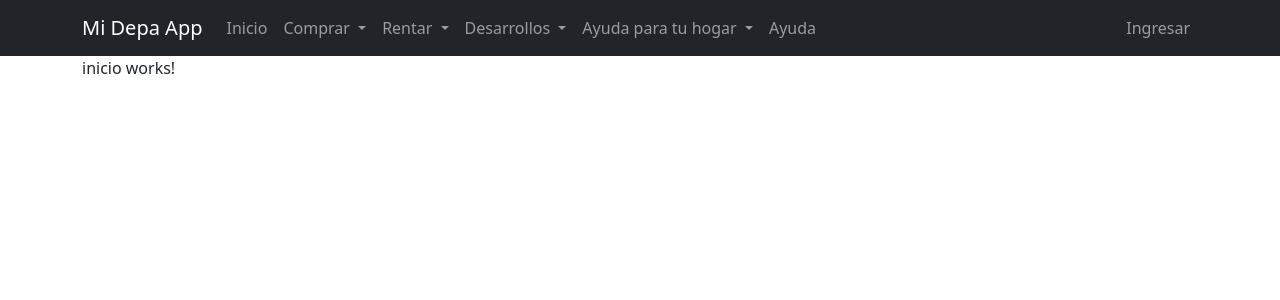
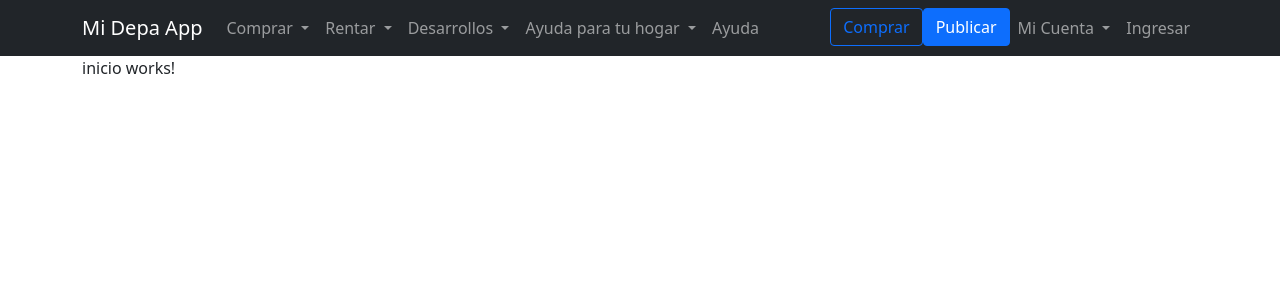
Before and after one commit to jserranosal74/Otro, an Angular app: page /inicio in a window 1280 px wide. Shown: the top 300 px of the page. Built offline with nearby package versions, Linux system fonts and the light colour scheme.

Commit message:
se modifica

```diff
--- a/src/app/app.component.html
+++ b/src/app/app.component.html
@@ -69,9 +69,9 @@
       </button>
       <div class="collapse navbar-collapse" id="main_nav">
         <ul class="navbar-nav fade-up">
-          <li class="nav-item" routerLinkActive="active">
+          <!-- <li class="nav-item" routerLinkActive="active">
             <a class="nav-link" routerLink="inicio">Inicio</a>
-          </li>
+          </li> -->
           <li class="nav-item dropdown" routerLinkActive="active">
             <a
               class="nav-link dropdown-toggle"
@@ -138,9 +138,33 @@
           <li class="nav-item" routerLinkActive="active">
             <a class="nav-link" routerLink="ayuda">Ayuda</a>
           </li>
+
         </ul>
 
         <ul class="navbar-nav ms-auto">
+          <li class="nav-item" routerLinkActive="active">
+            <a class="btn btn-outline-primary" [routerLink]="['micuenta','comprar']">Comprar</a>
+          </li>
+          <li class="nav-item" routerLinkActive="active">
+            <a class="btn btn-primary" [routerLink]="['micuenta','publicar']">Publicar</a>
+          </li>
+          <li class="nav-item dropdown" routerLinkActive="active">
+            <a
+              class="nav-link dropdown-toggle"
+              routerLink="desarrollos"
+              data-bs-toggle="dropdown"
+            >
+              Mi Cuenta
+            </a>
+            <ul class="dropdown-menu">
+              <li><a class="dropdown-item" [routerLink]="['micuenta','anuncios']">Mis Anuncios</a></li>
+              <li><a class="dropdown-item" [routerLink]="['micuenta','mensajes']">Mensajes</a></li>
+              <li><a class="dropdown-item" [routerLink]="['micuenta','alertas']">Alertas de búsquedas</a></li>
+              <li><a class="dropdown-item" [routerLink]="['micuenta','favoritos']">Favoritos</a></li>
+              <li><a class="dropdown-item" [routerLink]="['micuenta','perfil']">Mi perfil</a></li>
+              <li><a class="dropdown-item" [routerLink]="['micuenta','cerrarsesion']">Cerrar sesión</a></li>
+            </ul>
+          </li>
           <li class="nav-item">
             <a class="nav-link" routerLink="login">Ingresar</a>
           </li>
```
